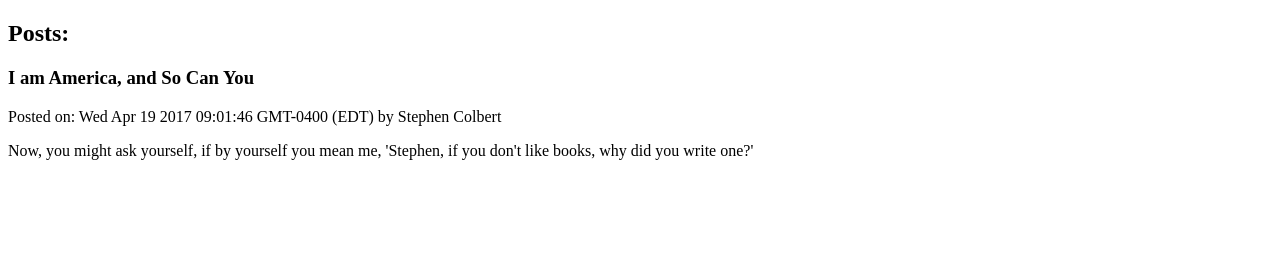
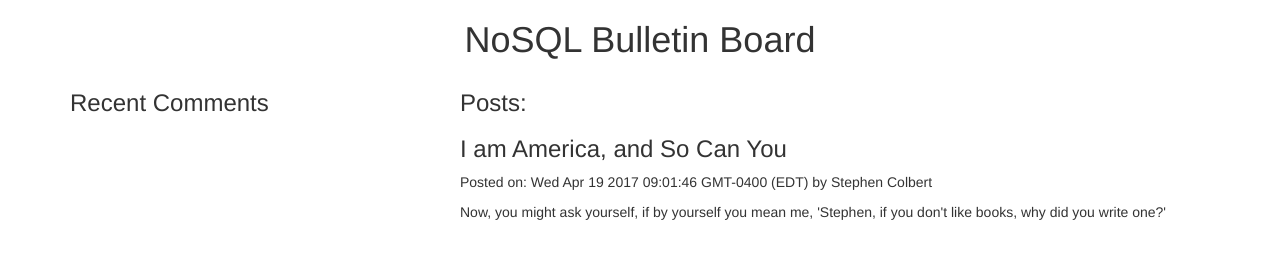
Before and after one commit to vikingeducation/assignment_nosql_bulletin_board, a plain HTML site: page index.html in a window 1280 px wide. Drawn offline with nearby package versions, Linux system fonts and the light colour scheme.

Commit message:
Add bootstrap format

```diff
--- a/index.html
+++ b/index.html
@@ -5,10 +5,14 @@
   <meta charset="utf-8">
   <title>Bulletin Board</title>
   <!-- jquery -->
-  <script src="https://ajax.googleapis.com/ajax/libs/jquery/3.1.1/jquery.min.js"></script>
+  <!-- <script src="https://ajax.googleapis.com/ajax/libs/jquery/3.1.1/jquery.min.js"></script> -->
   <!-- bootstrap -->
-  <!-- <script src="https://maxcdn.bootstrapcdn.com/bootstrap/3.3.7/css/bootstrap.min.css"></script>
-  <script src="https://maxcdn.bootstrapcdn.com/bootstrap/3.3.7/js/bootstrap.min.js"></script> -->
+  <!-- Latest compiled and minified CSS -->
+  <link rel="stylesheet" href="https://maxcdn.bootstrapcdn.com/bootstrap/3.3.7/css/bootstrap.min.css">
+  <!-- jQuery library -->
+  <script src="https://ajax.googleapis.com/ajax/libs/jquery/3.2.0/jquery.min.js"></script>
+  <!-- Latest compiled JavaScript -->
+  <script src="https://maxcdn.bootstrapcdn.com/bootstrap/3.3.7/js/bootstrap.min.js"></script>
   <!-- Angular -->
   <script src="https://ajax.googleapis.com/ajax/libs/angularjs/1.6.1/angular.min.js"></script>
   <!-- underscore -->
@@ -16,13 +20,22 @@
   <!-- <link rel="stylesheet" href="style.css"> -->
 </head>
 
-<body>
-
-  <div ng-controller="PostsCtrl">
-    <h2>Posts:</h2>
-    <h3>{{post.title}}</h3>
-    <p>Posted on: {{post.creation_date | date}} by {{post.author}}</p>
-    <p>{{post.text}}</p>
+<body class="container">
+  <div class="row">
+    <div class="col-xs-12">
+      <h1 class="text-center">NoSQL Bulletin Board</h1>
+    </div>
+  </div>
+  <div class="row">
+    <div class="col-xs-4">
+      <h3>Recent Comments</h3>
+    </div>
+    <div class="col-xs-8" ng-controller="PostsCtrl">
+      <h3>Posts:</h3>
+      <h3>{{post.title}}</h3>
+      <p>Posted on: {{post.creation_date | date}} by {{post.author}}</p>
+      <p>{{post.text}}</p>
+    </div>
   </div>
 </body>
 
```
